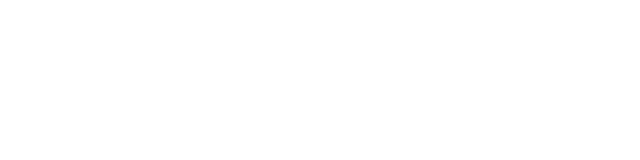
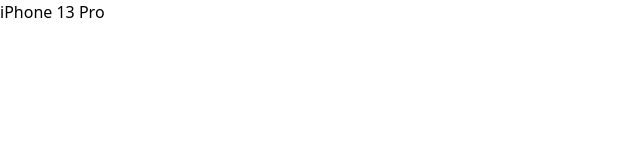
Before and after one commit to onleonidas/visagio-marketplace, a React (Vite) app: page /catalog/1 in a window 1280 px wide. Before the commit this address had no page. Shown: the top 160 px of the page, without its empty margins (0-640 px from the left). Built offline with nearby package versions, Linux system fonts and the light colour scheme; data requests are answered from the project's data file.

Commit message:
[ROUTES] product page route and routes configuration using .env file

```diff
--- a/package.json
+++ b/package.json
@@ -11,6 +11,7 @@
     "start": "json-server --watch ./src/api/db.json --port 5000"
   },
   "dependencies": {
+    "dotenv": "^16.4.5",
     "flowbite": "^2.3.0",
     "flowbite-react": "^0.9.0",
     "json-server": "1.0.0-beta.0",
--- a/src/App.tsx
+++ b/src/App.tsx
@@ -11,7 +11,7 @@
       <BrowserRouter>
         <Routes>
           <Route path="/" element={<Home />} />
-          <Route path="/product/:id" element={<ProductDetails />} />
+          <Route path="/catalog/:id" element={<ProductDetails />} />
         </Routes>
       </BrowserRouter>
 
--- a/src/components/Header.tsx
+++ b/src/components/Header.tsx
@@ -1,6 +1,7 @@
 import { Carousel } from "flowbite-react";
 import { ProductPromo } from "./ProductPromo";
 import { useEffect, useState } from "react";
+import apiUrls from "../config/apiUrls";
 
 interface BannerProperties {
     id: number;
@@ -15,7 +16,7 @@
     useEffect(() => {
         const fetchBanners = async () => {
             try {
-                const response = await fetch('http://localhost:5000/banners');
+                const response = await fetch(apiUrls.banners);
                 const data = await response.json();
                 setBanners(data);
             } catch (error) {
@@ -38,7 +39,7 @@
                         <div className="h-full">
                             <Carousel className=''>
                                 {banners.map((banner) => {
-                                    return(
+                                    return (
                                         <img key={banner.id} className="w-full h-full object-cover" src={banner.link} alt="..." />
                                     )
                                 })}
--- a/src/components/Product.tsx
+++ b/src/components/Product.tsx
@@ -1,5 +1,7 @@
 import { TbShoppingCartPlus } from "react-icons/tb";
 import { ProductsProps } from "../types/ProductsInterface";
+import { Link } from "react-router-dom";
+import apiUrls from "../config/apiUrls";
 
 
 export const Product = ({ product }: ProductsProps) => {
@@ -7,11 +9,13 @@
   const { id, name, description, price, category, imageUrl, stock } = product;
 
   return (
-    <div key={id} className='flex flex-col gap-2 hover:cursor-pointer' >
+    <div key={id} className='flex flex-col gap-2 ' >
 
-      <div className='w-full h-[400px] flex items-center justify-center rounded-lg bg-stone-200'>
-        <img className='max-h-72 hover:scale-90 duration-300 ease-in-out' src={imageUrl} alt="" />
-      </div>
+      <Link to={`/catalog/${id}`}>
+        <div className='w-full hover:cursor-pointer h-[400px] flex items-center justify-center rounded-lg bg-stone-200'>
+          <img className='max-h-72 hover:scale-90 duration-300 ease-in-out' src={imageUrl} alt="" />
+        </div>
+      </Link>
 
       <div className='flex justify-between items-center'>
         <div>
--- a/src/components/ProductPromo.tsx
+++ b/src/components/ProductPromo.tsx
@@ -1,9 +1,11 @@
-import { Button } from 'flowbite-react'
+import { Badge, Button } from 'flowbite-react'
 import { ProductsProps } from '../types/ProductsInterface';
+import { HiClock } from "react-icons/hi";
 
 export const ProductPromo = ({ imageUrl, name, description, category, price }: ProductsProps["product"]) => {
     return (
         <div className="flex flex-col m-5 h-full items-center justify-center space-y-2">
+            <Badge color="gray" size="sm" icon={HiClock}>Promoção na categoria {category}</Badge>
             <div className='h-5/6 items-center flex'>
                 <img className="max-h-72 hover:scale-90 duration-300 ease-in-out" src={imageUrl} alt="" />
             </div>
--- /dev/null
+++ b/src/config/apiUrls.ts
@@ -0,0 +1,7 @@
+const apiUrls = {
+    products: import.meta.env.VITE_API_CATALOG,
+    promotions: import.meta.env.VITE_API_PROMOTIONS,
+    banners: import.meta.env.VITE_API_BANNERS,
+};
+
+export default apiUrls;
--- a/src/pages/Home.tsx
+++ b/src/pages/Home.tsx
@@ -2,6 +2,7 @@
 import { Product } from '../components/Product';
 import { Navbar } from '../components/Navbar';
 import { Header } from '../components/Header';
+import apiUrls from '../config/apiUrls';
 
 interface ProductProperties {
     id: number;
@@ -20,7 +21,7 @@
     useEffect(() => {
         const fetchProducts = async () => {
             try {
-                const response = await fetch('http://localhost:5000/catalog');
+                const response = await fetch(apiUrls.products);
                 const data = await response.json();
                 setProducts(data);
             } catch (error) {
--- a/src/pages/ProductDetails.tsx
+++ b/src/pages/ProductDetails.tsx
@@ -1,5 +1,42 @@
+import { useEffect, useState } from "react";
+import { useParams } from "react-router-dom";
+import { ProductsProps } from "../types/ProductsInterface";
+import apiUrls from "../config/apiUrls";
+
 const ProductDetails = () => {
-  return <div>Product Details Page</div>;
+  const [product, setProduct] = useState<ProductsProps["product"]>();
+  const [loading, setLoading] = useState(true);
+  const [error, setError] = useState("");
+  const { id } = useParams();
+
+  useEffect(() => {
+    const fetchProduct = async () => {
+      try {
+        const response = await fetch(`${apiUrls.products}${id}`);
+        const data = await response.json();
+        setProduct(data);
+      } catch (error) {
+        setError('Error fetching product');
+      }
+      finally {
+        setLoading(false);
+      }
+    };
+
+    fetchProduct();
+  }, [id]);
+
+  return (
+    <div>
+      {loading && <p>Loading banners...</p>}
+      {error && <p>{error}</p>}
+      {!loading && !error && product &&
+        <>
+          <div>{product.name}</div>
+        </>
+      }
+    </div>
+  );
 };
 
 export default ProductDetails;
```
Also changed, not shown: src/components/ProductInfos.tsx (added), 2 other files (tests, documents, lock files or other folders).
